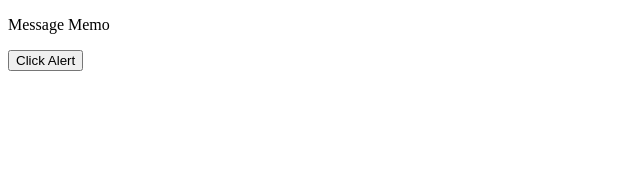
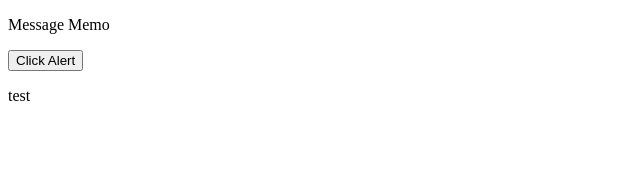
Before and after one commit to Koobonhyeok/reactProject, a React (Create React App) app: page / in a window 1280 px wide. Shown: the top 177 px of the page, without its empty margins (0-640 px from the left). Built offline with nearby package versions, Linux system fonts and the light colour scheme.

Commit message:
rocomo Commit

```diff
--- a/public/index.html
+++ b/public/index.html
@@ -29,6 +29,7 @@
   <body>
     <noscript>You need to enable JavaScript to run this app.</noscript>
     <div id="root"></div>
+    <div id="root1"></div>
     <!--
       This HTML file is a template.
       If you open it directly in the browser, you will see an empty page.
--- /dev/null
+++ b/src/Body.js
@@ -0,0 +1,9 @@
+import React, { Component } from 'react'
+
+class Body extends Component{
+    render() {
+        return <div><p>test</p></div>
+    }
+}
+
+export default Body;
--- a/src/index.js
+++ b/src/index.js
@@ -1,8 +1,7 @@
 import React from 'react';
 import ReactDOM from 'react-dom';
 import App from './App';
+import Boby from './Body';
 
-ReactDOM.render(
-  <App />,
-  document.getElementById('root')
-);
+ReactDOM.render(  <App />,  document.getElementById('root') );
+ReactDOM.render(  <Boby />,  document.getElementById('root1') );
```
